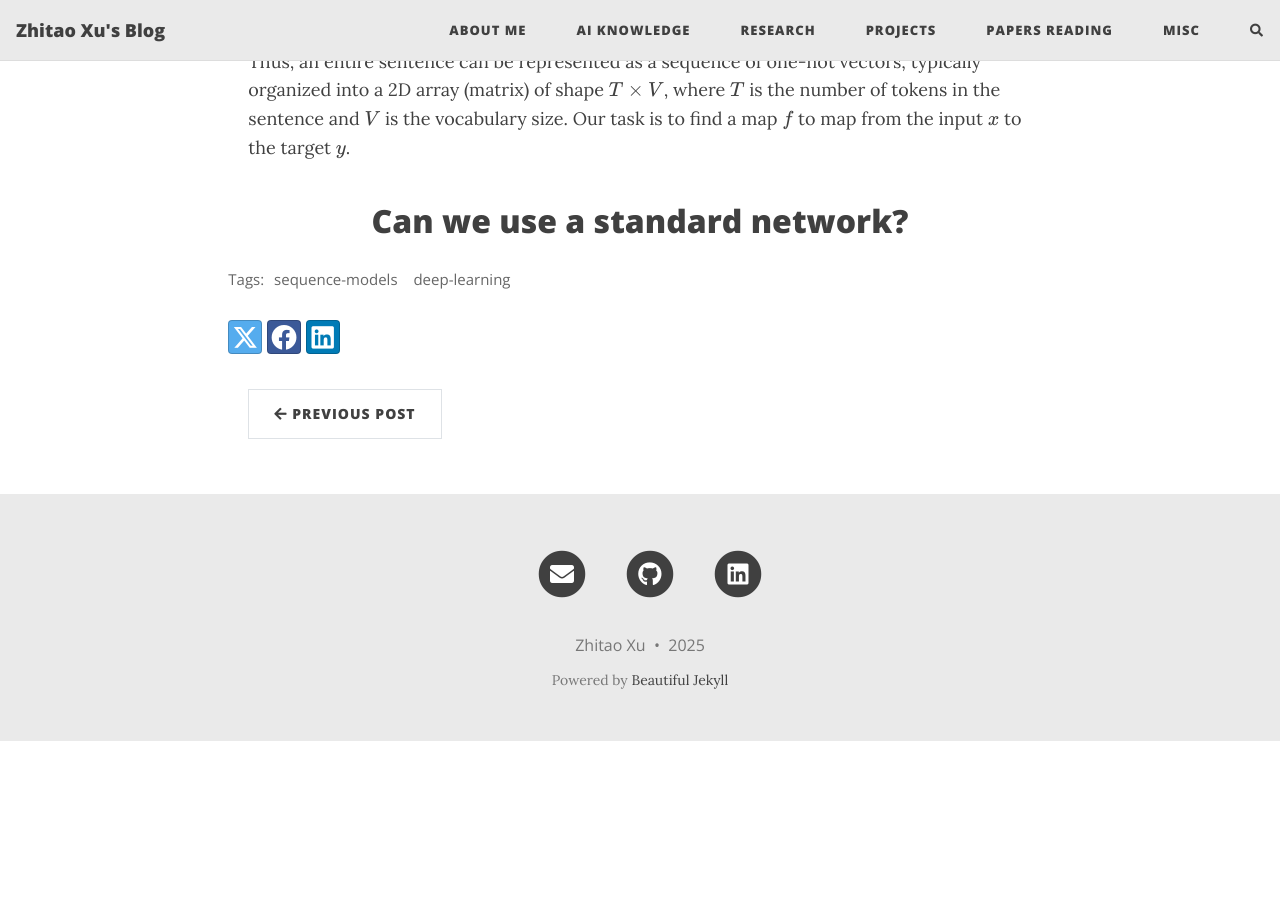
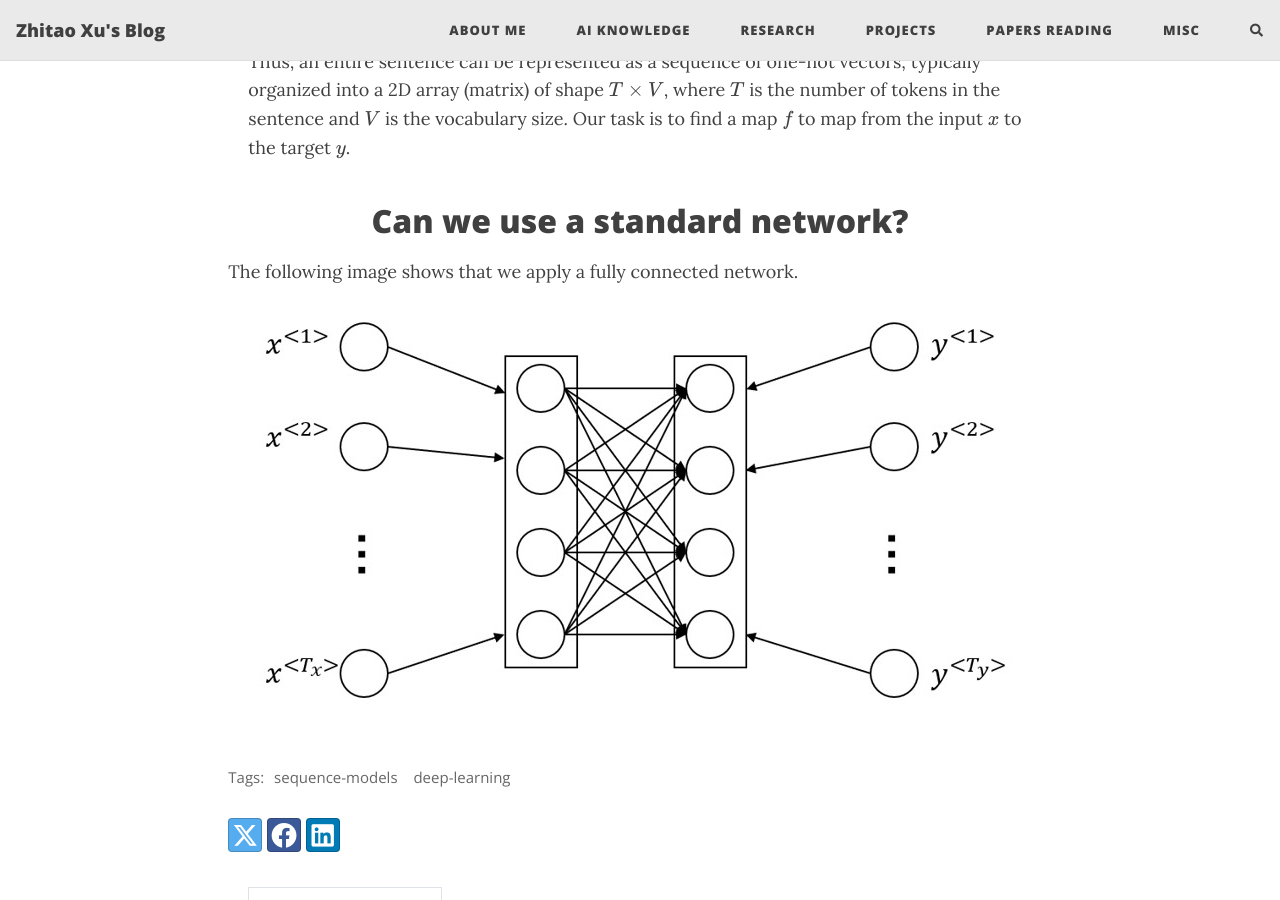
Before and after one commit to HerrXu01/herrxu01.github.io, a Jekyll site: the page built from ai-knowledge/sequence-models/_posts/2025-04-14-Seq01-RNN-Model.md, in a window 1280 px wide and 900 px high, scrolled down 3498 px. Built offline with Jekyll 4.4.1, drawn with Linux system fonts in a browser that asks for light colours; formulas are drawn with MathJax 3; comment, search, counter and statistics services are not loaded; before the commit the page ends 4239 px from its top, so only the background shows below that.

Commit message:
add content to rnn notes

```diff
--- a/ai-knowledge/sequence-models/_posts/2025-04-14-Seq01-RNN-Model.md
+++ b/ai-knowledge/sequence-models/_posts/2025-04-14-Seq01-RNN-Model.md
@@ -123,3 +123,7 @@ To process natural language with sequence models, we first need to convert words
     Thus, an entire sentence can be represented as a sequence of one-hot vectors, typically organized into a 2D array (matrix) of shape \\( T \times V \\), where \\( T \\) is the number of tokens in the sentence and \\( V \\) is the vocabulary size. Our task is to find a map \\(f\\) to map from the input \\(x\\) to the target \\(y\\).
 
 ## Can we use a standard network?
+
+The following image shows that we apply a fully connected network.
+
+![fc_net](/assets/img/sequence_models/fc.jpg)
```
Also changed, not shown: _posts/2020-02-28-sample-markdown.md (+1 -1 lines), assets/img/sequence_models/fc.jpg (added).
